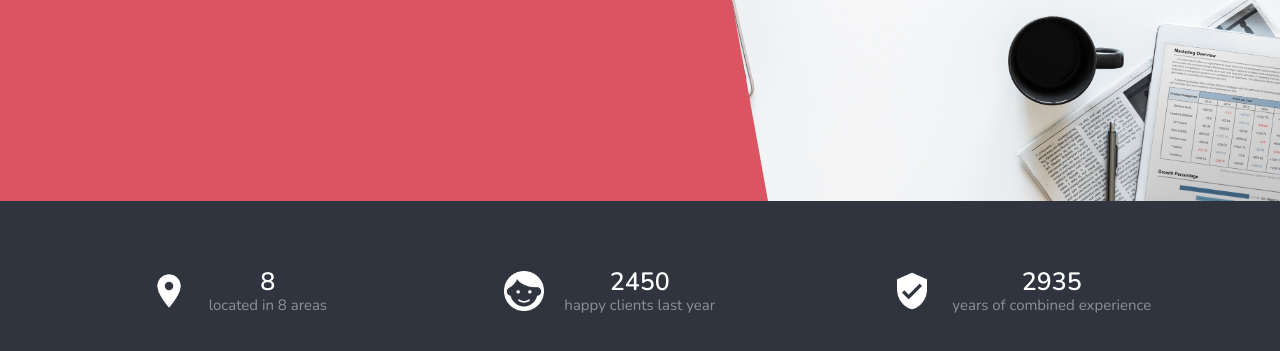
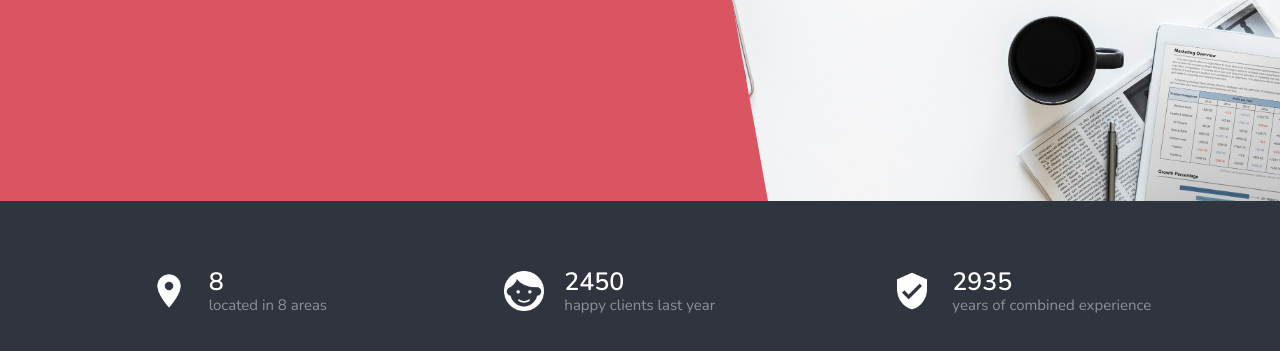
Before and after one commit to konradcodes/Web-Dev-Challenge-1, a website: page index.html in a window 1280 px wide. Shown: the part 439-790 px from the top of the page. Drawn offline with nearby package versions, Linux system fonts and the light colour scheme.

Commit message:
changed from center to flex-start on the description element

```diff
--- a/css/style.css
+++ b/css/style.css
@@ -540,7 +540,7 @@ template {
     display: flex;
     flex-direction: column;
     justify-content: center;
-    align-items: center; }
+    align-items: flex-start; }
     @media only screen and (max-width: 38.75em) {
       .items__description {
         justify-content: center;
```
